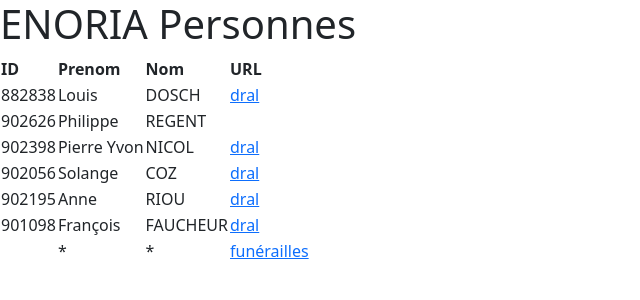
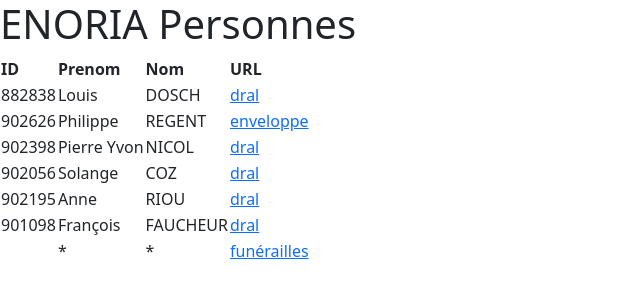
Before and after one commit to awelvor/enoria, a Jekyll site: the page built from data.md, in a window 1280 px wide. Shown: the top 300 px of the page, without its empty margins (0-640 px from the left). Built offline with Jekyll 4.4.1, drawn with Linux system fonts in a browser that asks for light colours; our own code applies the rules of GitHub Pages for plain Markdown files.

Commit message:
Update data.md

```diff
--- a/data.md
+++ b/data.md
@@ -3,7 +3,7 @@
 | ID | Prenom | Nom | URL |
 | -- | ------ | --- | --- |
 | 882838 | Louis | DOSCH |[dral](https://web.enoria.app/tools/documentspdf/?p=882838&g=29621&titredoc=&doc=23355&orientation=landscape&preview=pdf&format=a4&optionsName=mybac,mydepot,mydist&optionsValue=Trois,Zero,Zero)|
-| 902626 | Philippe | REGENT | |
+| 902626 | Philippe | REGENT |[enveloppe](https://web.enoria.app/tools/documentspdf/?p=902616&titredoc=&doc=288&orientation=portrait&preview=html&format=a4)|
 | 902398   | Pierre Yvon | NICOL |[dral](https://web.enoria.app/tools/documentspdf/?p=902314&g=29621&titredoc=&doc=23355&orientation=landscape&preview=pdf&format=a4&optionsName=mybac,mydepot,mydist&optionsValue=Trois,Zero,Zero)|
 | 902056| Solange | COZ |[dral](https://web.enoria.app/tools/documentspdf/?p=902056&g=29621&titredoc=&doc=23355&orientation=landscape&preview=pdf&format=a4&optionsName=mybac,mydepot,mydist&optionsValue=Trois,Zero,Zero)|
 | 902195 | Anne | RIOU |[dral](https://web.enoria.app/tools/documentspdf/?p=902195&g=29621&titredoc=&doc=23355&orientation=landscape&preview=pdf&format=a4&optionsName=mybac,mydepot,mydist&optionsValue=Trois,Zero,Zero)|
```
